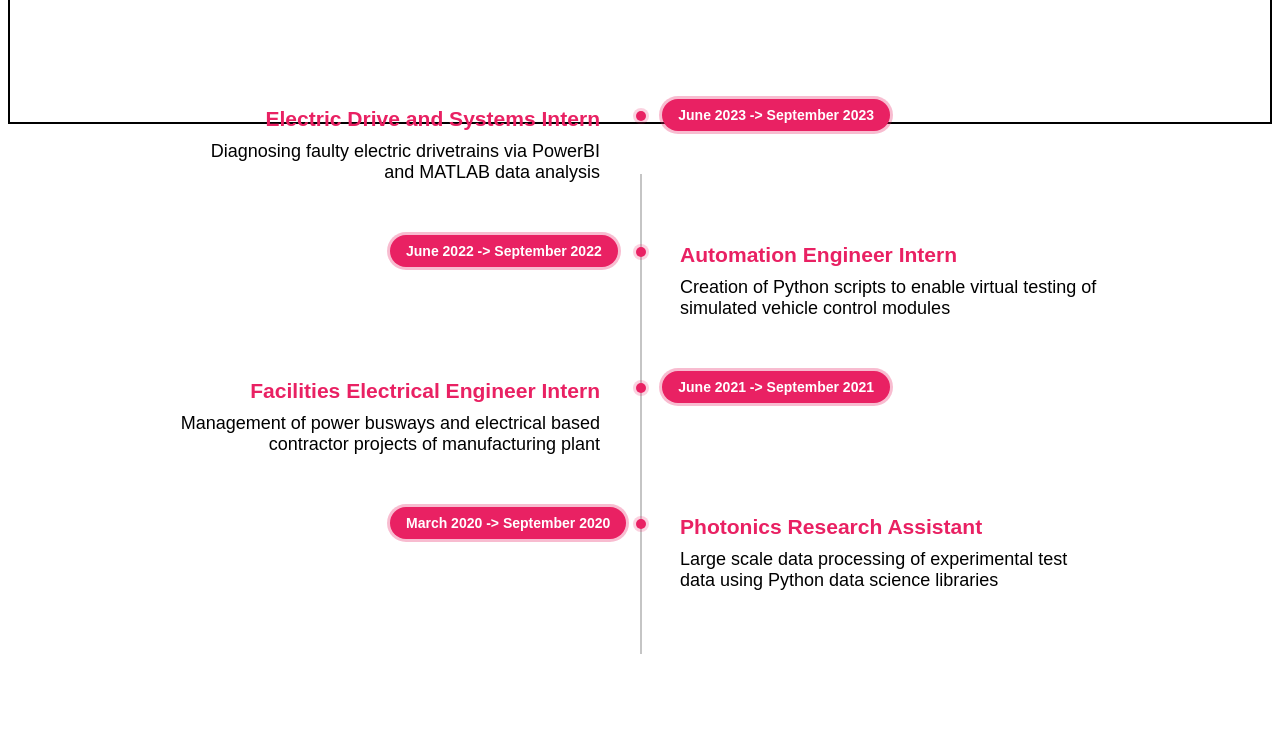
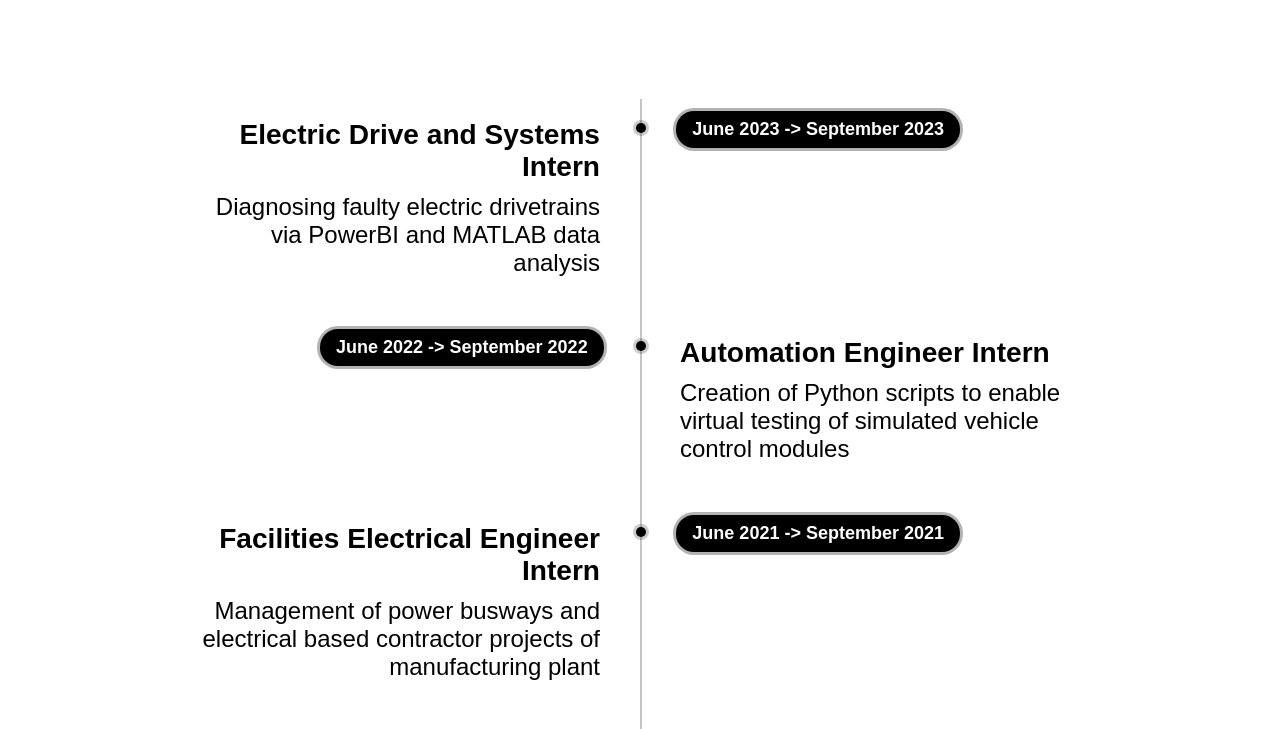
Before and after one commit to cpurnama55/cpurnama55.github.io, a plain HTML site: page index.html in a window 1280 px wide. Shown: the part 678-1407 px from the top of the page. Drawn offline with Linux system fonts and the light colour scheme.

Commit message:
Main page done for now!

```diff
--- a/index.html
+++ b/index.html
@@ -16,6 +16,7 @@
     </div>
     <div class = "heading_container">
         <div class = "heading_links">
+            <!-- TODO: REPLACE THESE WITH THE APPROPIATE HTMLS ONCE CREATED -->
             <a href = "html/something.html"> Home </a>
             <a href = "html/something.html"> About </a>
             <a href = "html/something.html"> Projects </a>
@@ -33,8 +34,8 @@
     </div>
 
     <!-- Give space before going into timeline -->
-    <div class = "timeline_spacer">
-        hello!
+    <div class = "timeline_spacer reveal fade-bottom">
+        EXPERIENCE
     </div>
 
     <!-- Timeline  -->
--- a/js/mainPage.js
+++ b/js/mainPage.js
@@ -1,9 +1,11 @@
 function reveal() {
+    // Reveals a div if it has a reveal mark and the corresponding CSS has been set accordingly
+    // The div is revealed when you scroll and the page determine a satisfying scroll distance has been acheived
     var reveals = document.querySelectorAll(".reveal");
     for (var i = 0; i < reveals.length; i++) {
         var windowHeight = window.innerHeight;
         var elementTop = reveals[i].getBoundingClientRect().top;
-        var elementVisible = 100;
+        var elementVisible = 100; // Modify this value if you want the content to show up more easily. Decreased value means content shows up sooner, increased means later/more scroll required
         if (elementTop < windowHeight - elementVisible) {
             reveals[i].classList.add("active");
         } else {
@@ -12,4 +14,5 @@ function reveal() {
     }
 }
 
+// Add an event listener. Whenever a "scroll happens, the reveal function is called"
 window.addEventListener("scroll", reveal);
--- a/styling/mainPageStyles.css
+++ b/styling/mainPageStyles.css
@@ -41,8 +41,6 @@ h1{
     left: 100px;
     float: right;
     margin-right: 4%;
-    color: inherit;
-    text-decoration: inherit;
 }
 
 /* Hyper link styler */
@@ -118,38 +116,39 @@ a{
 
 /* Spacer before timeline  */
 .timeline_spacer{
-    top: 60%;
-    height: 20vh;
     position: relative;
-    border: 2px solid black;
+    top: 10%;    /* Modify this to adjust this div space from the top, smaller makes closer, larger makes further */
+    height: 20%; /* Modify this to adjust timeline space from this div, smaller makes closer, larger makes further */
+    width: 100%;
+    font-family: sans-serif, 'Roboto Light';
+    font-size: xxx-large;
+    font-weight: 500;
+    display:flex;
+    justify-content: center;
+    /* border: 2px solid black; */
 }
 
 /* For the timeline */
 .timeline{
     position:relative;
     margin: 50px auto;
-    top: 30%;
+    /* top: 30%; */
     height: 100%;
     width: 1000px;
     padding: 40px 0;
-    font-family: sans-serif;
-    font-size: large;
+    font-family: sans-serif, 'Roboto Light';
+    font-size: x-large;
     box-sizing: border-box;
     border: 2px black;
-    /* animation: fadeIn 2s;
-    -webkit-animation: fadeIn 2s;
-    -moz-animation: fadeIn 2s;
-    -o-animation: fadeIn 2s;
-    -ms-animation: fadeIn 2s; */
 }
 .timeline:before /* time line bar */
 {
     content: '';
     position: absolute;
     left: 50%;
-    top: 30%;
+    top: 5vh;
     width: 2px;
-    height: 60vh;
+    height: 680px; /* Keep height as px. Anything else and timeline bar will resize according to window. Increase as timeline increases*/
     box-sizing: border-box;
     background: #c5c5c5;
 }
@@ -189,9 +188,9 @@ a{
     right: -6px;
     width: 10px;
     height: 10px;
-    background: rgba(233, 33, 99, 1);
+    background: rgba(0, 0, 0, 1);
     border-radius: 50%;
-    box-shadow: 0 0 0 3px rgba(233, 33, 99, 0.2);
+    box-shadow: 0 0 0 3px rgba(0, 0, 0, 0.2);
 }
 
 .timeline ul li:nth-child(even):before{ /*Dots to show points on timeline*/
@@ -201,16 +200,17 @@ a{
     left: -4px;
     width: 10px;
     height: 10px;
-    background: rgba(233, 33, 99, 1);
+    background: rgba(0, 0, 0, 1);
     border-radius: 50%;
-    box-shadow: 0 0 0 3px rgba(233, 33, 99, 0.2);
+    box-shadow: 0 0 0 3px rgba(0, 0, 0, 0.2);
 }
 
 .timeline ul li h3{
     margin: 0;
     padding: 0;
+    font-family: sans-serif, 'Roboto Light';
     font-weight: 600;
-    color: rgba(233, 33, 99, 1);
+    color: rgba(0, 0, 0, 1);
 }
 
 .timeline ul li p{
@@ -221,31 +221,32 @@ a{
 .timeline ul li .time h4{
     margin: 0;
     padding: 0;
-    font-size: 14px;
+    font-weight: bolder;
+    font-size: large;
 }
 
 .timeline ul li:nth-child(odd) .time{ /* date labels */
     position: absolute;
     top: 12px;
-    right: -250px;
+    right: -320px;
     margin: 0;
     padding: 8px 16px;
-    background: rgba(233, 33, 99, 1);
+    background: rgba(0, 0, 0, 1);
     color: #fff;
     border-radius: 18px;
-    box-shadow: 0 0 0 3px rgba(233, 33, 99, 0.3)
+    box-shadow: 0 0 0 3px rgba(0, 0, 0, 0.3)
 }
 
 .timeline ul li:nth-child(even) .time{ /* date labels */
     position: absolute;
     top: 12px;
-    left: -250px;
+    left: -320px;
     margin: 0;
     padding: 8px 16px;
-    background: rgba(233, 33, 99, 1);
+    background: rgba(0, 0, 0, 1);
     color: #fff;
     border-radius: 18px;
-    box-shadow: 0 0 0 3px rgba(233, 33, 99, 0.3)
+    box-shadow: 0 0 0 3px rgba(0, 0, 0, 0.3)
 }
 
 /* For fading in the timeline */
@@ -259,7 +260,7 @@ a{
 }
 
 .active.fade-bottom {
-    animation: fade-bottom 2s ease-in;
+    animation: fade-bottom 1.5s ease-in;
 }
 
 @keyframes fade-bottom {
```
